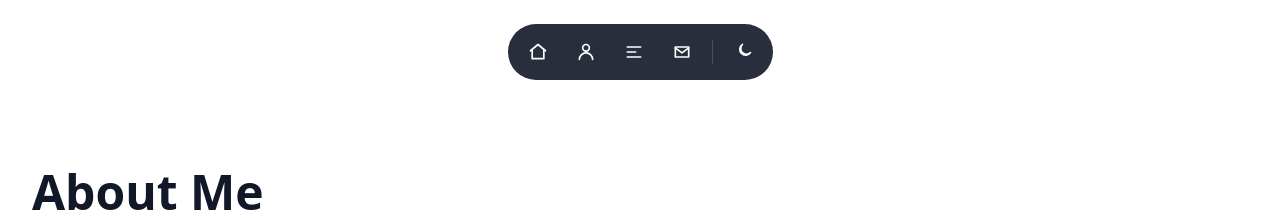
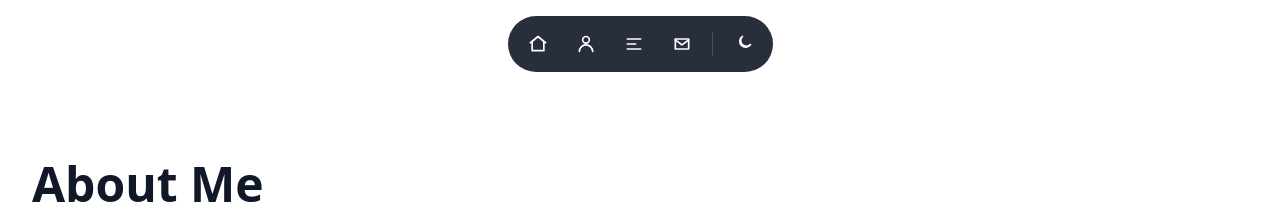
Before and after one commit to Camila-Rojas-Molina/cv, a website: page docs/about.html in a window 1280 px wide. Shown: the top 218 px of the page. Drawn offline with Linux system fonts and the light colour scheme.

Commit message:
Refactor header layout for consistent styling

```diff
--- a/docs/about.html
+++ b/docs/about.html
@@ -7,9 +7,9 @@
     <link rel="stylesheet" href="css/style.css">
     <link rel="icon" type="image/x-icon" href="faviconmu.ico">
 </head>
-<body class="font-sans leading-normal text-gray-900 bg-white">
-    <header class="py-6">
-        <nav class="mx-auto w-fit rounded-full bg-gray-900/90 text-white px-2 py-2 flex items-center gap-1 backdrop-blur">
+<body class="font-sans leading-normal text-gray-900 bg-white pt-24">
+    <header class="fixed top-4 inset-x-0 z-50 flex justify-center">
+        <nav class="w-fit rounded-full bg-gray-900/90 text-white px-2 py-2 flex items-center gap-1 backdrop-blur">
             <a href="index.html" aria-label="Home" class="group flex items-center rounded-full px-3 py-2 hover:bg-white/10 focus:outline-none focus-visible:ring-2 focus-visible:ring-primary">
                 <svg class="h-5 w-5" viewBox="0 0 24 24" fill="none" stroke="currentColor" stroke-width="2" stroke-linecap="round" stroke-linejoin="round" aria-hidden="true">
                     <path d="M3 10.5L12 3l9 7.5" />
@@ -60,7 +60,6 @@
                     <path d="M4.9 19.1l1.4-1.4" />
                     <path d="M17.7 6.3l1.4-1.4" />
                 </svg>
-                <span class="ml-0 max-w-0 opacity-0 overflow-hidden whitespace-nowrap transition-[max-width,opacity,margin] duration-200 ease-out group-hover:ml-2 group-hover:max-w-[8rem] group-hover:opacity-100 group-focus-within:ml-2 group-focus-within:max-w-[8rem] group-focus-within:opacity-100">Theme</span>
             </button>
         </nav>
     </header>
```
Also changed, not shown: docs/contact.html (+3 -4 lines), docs/cv.html (+3 -4 lines), docs/index.html (+3 -4 lines), docs/projects.html (+3 -4 lines), docs/css/style.css.
